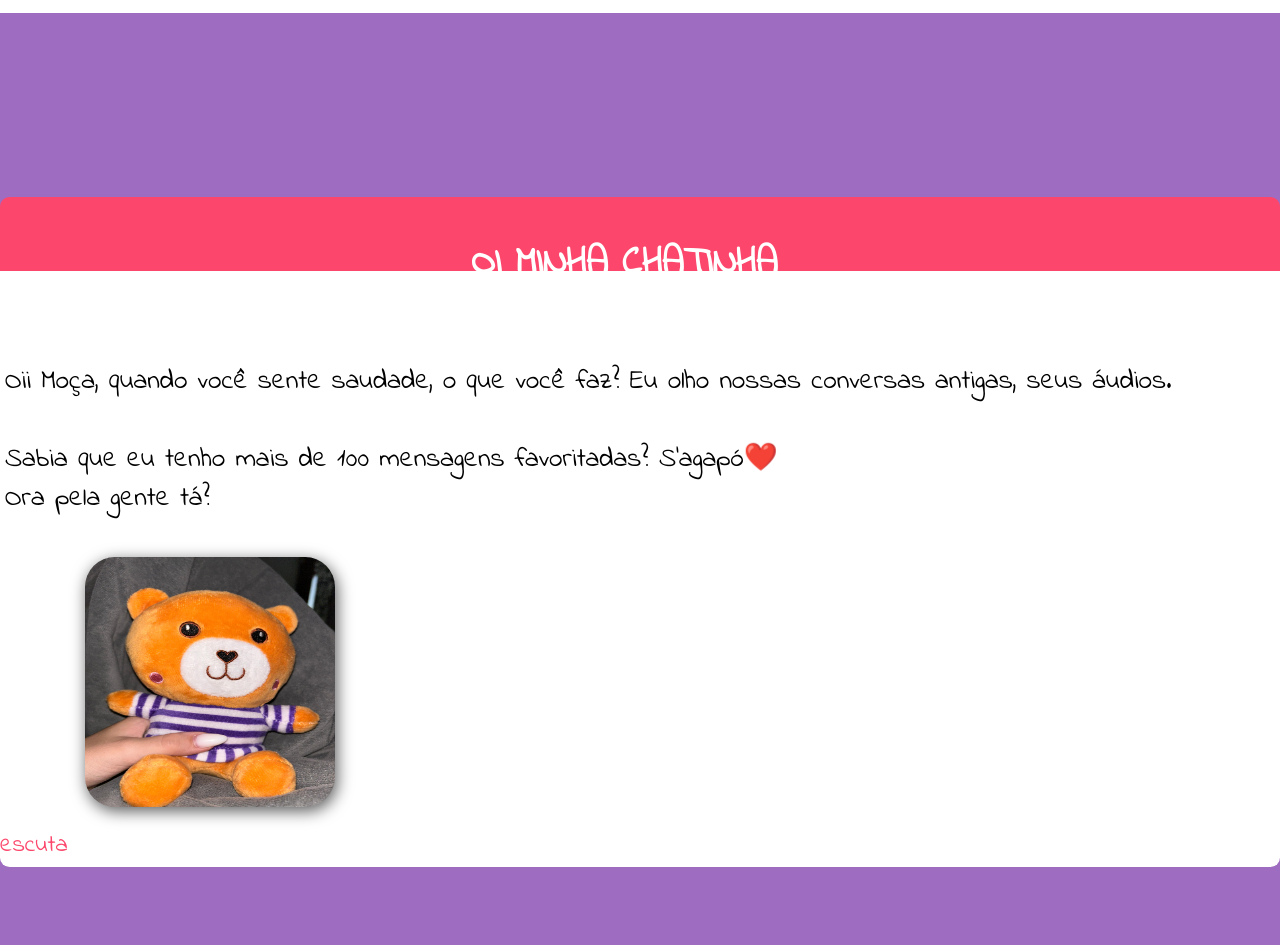
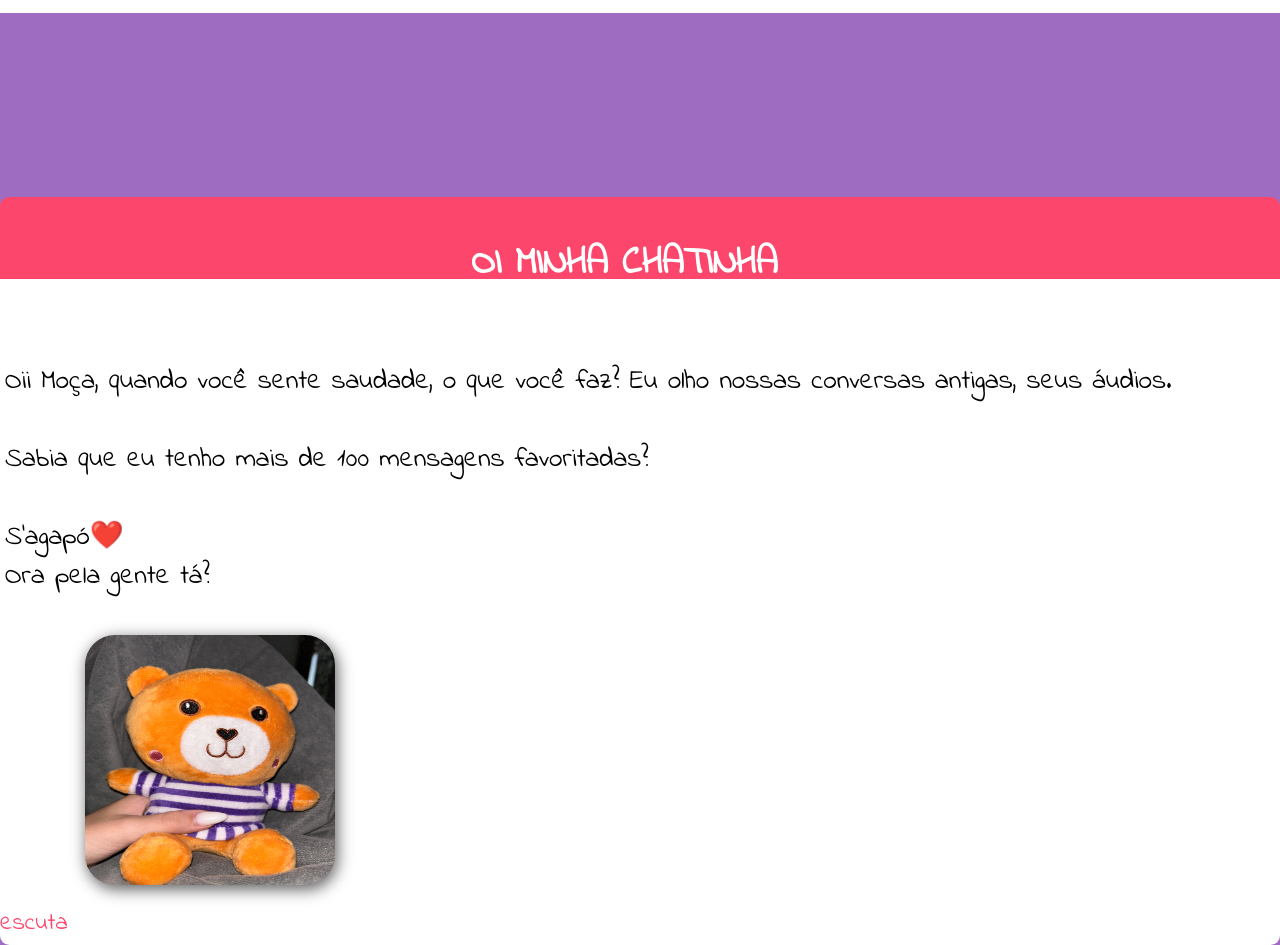
Before and after one commit to Kleber-Neto/Coisinha..., a website: page mensagem.html in a window 1280 px wide. Shown: the part 249-1194 px from the top of the page. Before the commit the page ends 1116 px from the top, so only its background shows below. Drawn offline with Linux system fonts and the light colour scheme.

Commit message:
Update mensagem.html
msg

```diff
--- a/mensagem.html
+++ b/mensagem.html
@@ -181,7 +181,8 @@ margin-left: 5rem;
       Oii Moça, quando você sente saudade, o que você faz?
       Eu olho nossas conversas antigas, seus áudios.<br>
       <br>
-      Sabia que eu tenho mais de 100 mensagens favoritadas?
+      Sabia que eu tenho mais de 100 mensagens favoritadas?<br>
+      <br>
       S'agapó&#x2764;&#xFE0F;
 <br>
 Ora pela gente tá?
```
